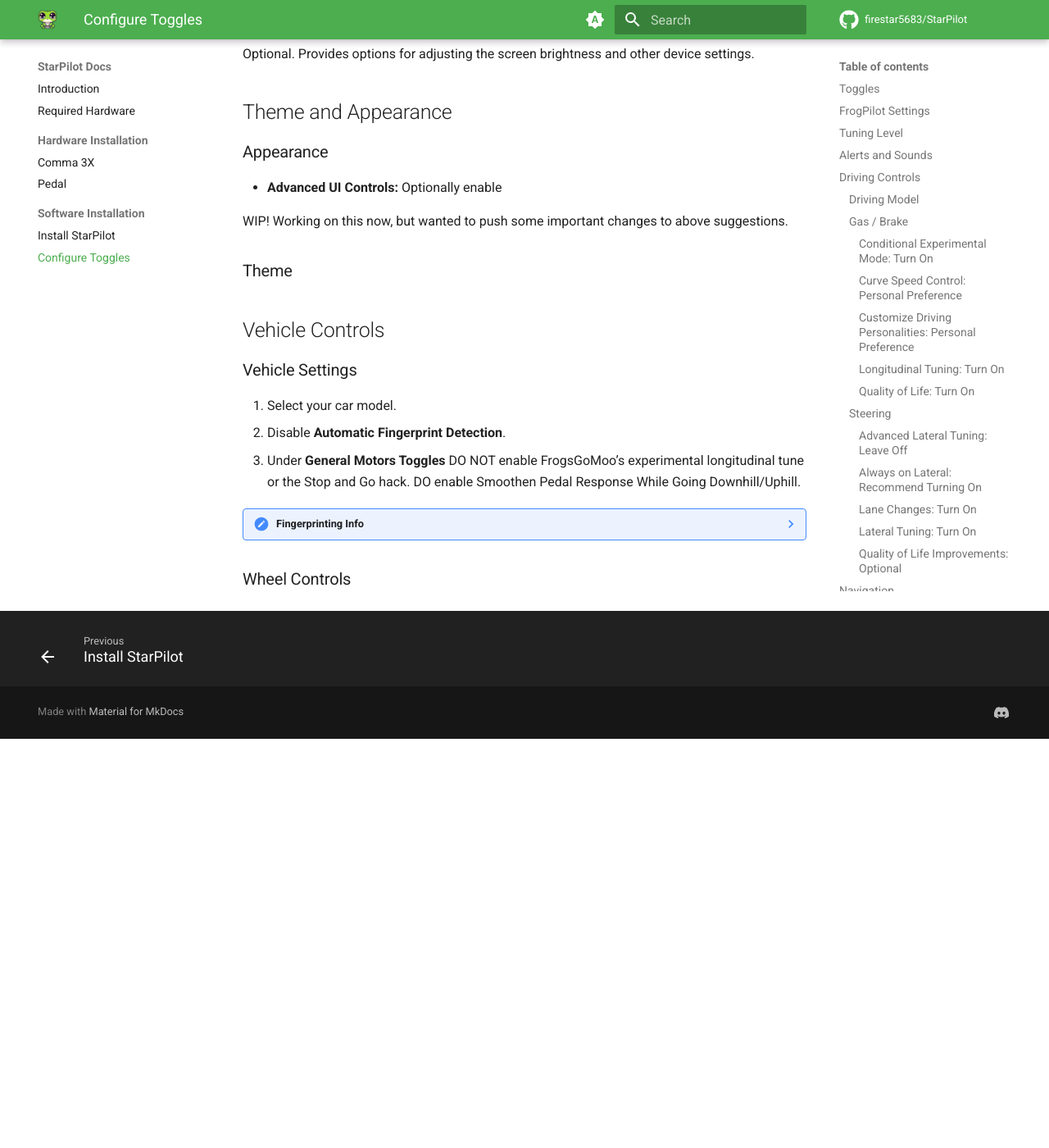
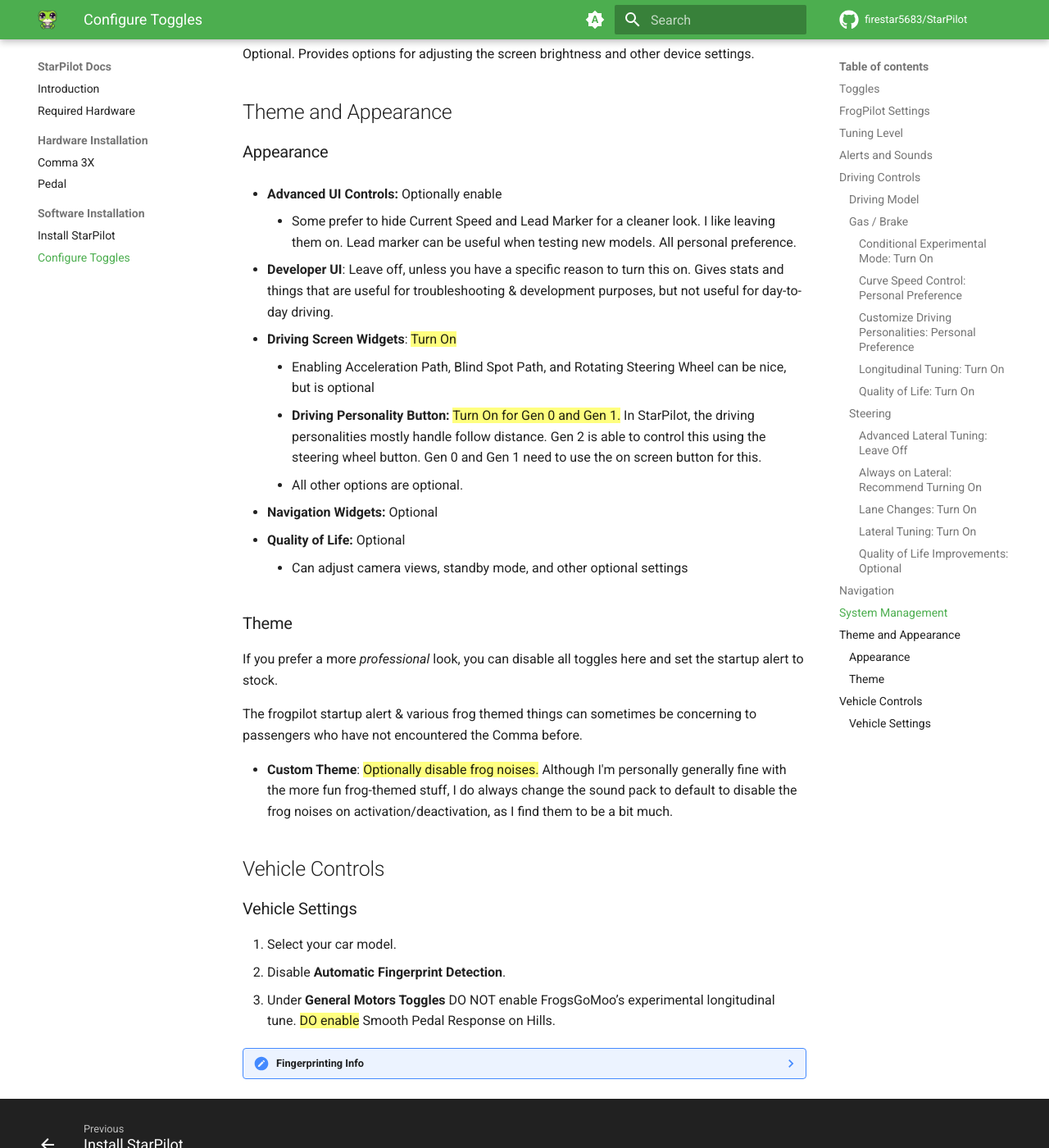
Before and after one commit to StarPilot-Docs/docs, an MkDocs documentation site: the page built from docs/software/toggles.md, in a window 1280 px wide and 1400 px high, scrolled down 5095 px. Shown: the whole window at 82% size. Built offline with MkDocs 1.6.1 and Material for MkDocs 9.7.7, drawn with Linux system fonts in a browser that asks for light colours; comment, search, counter and statistics services are not loaded; before the commit the page ends 5996 px from its top, so only the background shows below that.

Commit message:
Update toggles.md

```diff
--- a/docs/software/toggles.md
+++ b/docs/software/toggles.md
@@ -171,10 +171,27 @@
 ### Appearance
 
 * **Advanced UI Controls:** Optionally enable
+    * Some prefer to hide Current Speed and Lead Marker for a cleaner look. I like leaving them on. Lead marker can be useful when testing new models. All personal preference.
 
-WIP! Working on this now, but wanted to push some important changes to above suggestions.
+* **Developer UI**: Leave off, unless you have a specific reason to turn this on. Gives stats and things that are useful for troubleshooting & development purposes, but not useful for day-to-day driving.
+
+* **Driving Screen Widgets**: ==Turn On==
+    * Enabling Acceleration Path, Blind Spot Path, and Rotating Steering Wheel can be nice, but is optional
+    * **Driving Personality Button:** ==Turn On for Gen 0 and Gen 1.== In StarPilot, the driving personalities mostly handle follow distance. Gen 2 is able to control this using the steering wheel button. Gen 0 and Gen 1 need to use the on screen button for this.
+    * All other options are optional.
+
+* **Navigation Widgets:** Optional
+
+* **Quality of Life:** Optional
+    * Can adjust camera views, standby mode, and other optional settings
 
 ### Theme
+
+If you prefer a more *professional* look, you can disable all toggles here and set the startup alert to stock.
+
+The frogpilot startup alert & various frog themed things can sometimes be concerning to passengers who have not encountered the Comma before.
+
+* **Custom Theme**: ==Optionally disable frog noises.== Although I'm personally generally fine with the more fun frog-themed stuff, I do always change the sound pack to default to disable the frog noises on activation/deactivation, as I find them to be a bit much.
 
 ## Vehicle Controls
 
@@ -182,10 +199,8 @@
 
 1. Select your car model.
 2. Disable **Automatic Fingerprint Detection**.
-3. Under **General Motors Toggles** DO NOT enable FrogsGoMoo’s experimental longitudinal tune or the Stop and Go hack. DO enable Smoothen Pedal Response While Going Downhill/Uphill.
+3. Under **General Motors Toggles** DO NOT enable FrogsGoMoo’s experimental longitudinal tune. ==DO enable== Smooth Pedal Response on Hills.
 
 ??? note "Fingerprinting Info"
 
     Fingerprinting is inconsistent on GM vehicles at the moment. As such, sometimes ACC bolts decide to fingerprint as Non-ACC which causes fun issues such as… not having Gas/Brake. So to be sure, it’s just always best to manually fingerprint.
-
-### Wheel Controls
```
